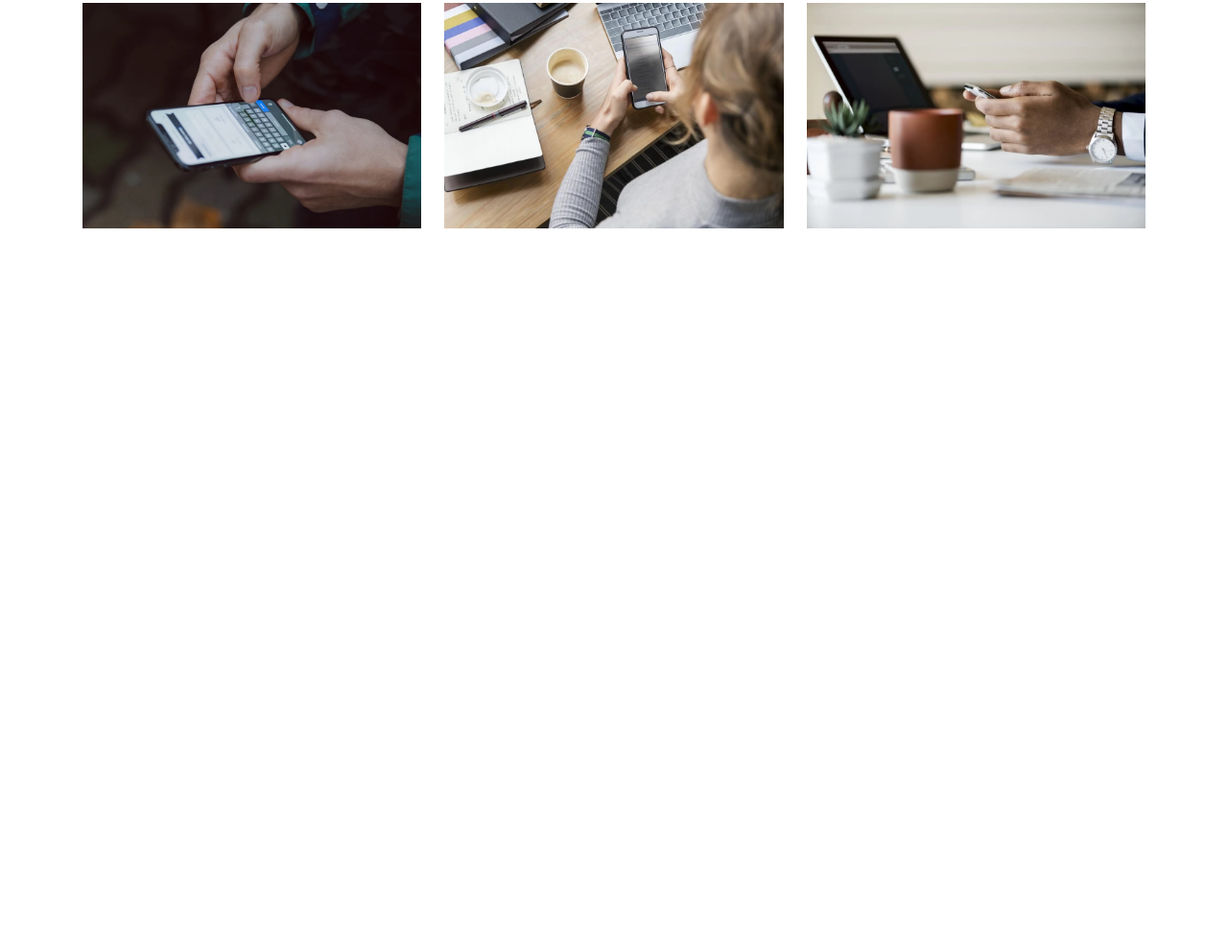
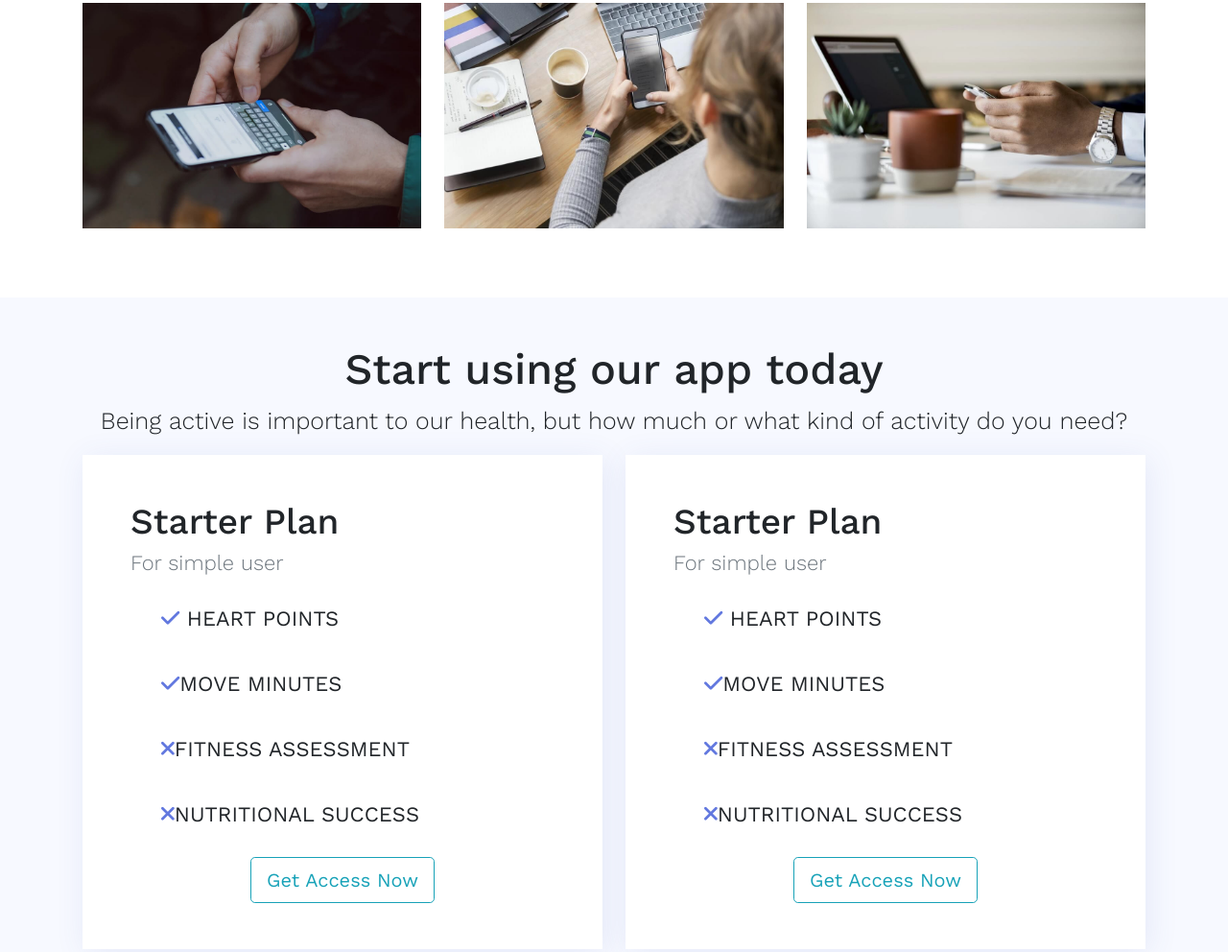
Before and after one commit to Mdhasan112/Bootstrap-AppAMP-Theme-project, a plain HTML site: page index.html in a window 1280 px wide. Shown: the part 2697-3689 px from the top of the page at 96% size. Before the commit the page ends 3007 px from the top, so only its background shows below. Drawn offline with nearby package versions, Linux system fonts and the light colour scheme.

Commit message:
pricing-section

```diff
--- a/index.html
+++ b/index.html
@@ -288,6 +288,62 @@
  </div>
 </section>
 
+<section class="pricing-table-section py-5" >
+  <div class="container">
+
+    <div class="row">
+      <div class="col">
+        <div class="pricing-table-heading text-center">
+          <h1>Start using our app today</h1>
+          <p class="lead">Being active is important to our health, but how much or what kind of activity do you need?</p>
+        </div>
+      </div>
+    </div>
+
+    <div class="row">
+
+      <div class="col-lg-6">
+        <div class="pricing-table-item py-5">
+          <h2> Starter Plan</h2>
+          <h5 class="text-muted">For simple user</h5>
+
+          <ul>
+            <li> <span><i class="fas fa-check"></i></span> HEART POINTS</li>
+            <li> <span><i class="fas fa-check"></i></span>MOVE MINUTES</li>
+            <li><span><i class="fas fa-times"></i></span>FITNESS ASSESSMENT</li>
+            <li><span><i class="fas fa-times"></i></span>NUTRITIONAL SUCCESS</li>
+          </ul>
+         <div class="pricing-item-button text-center">
+          <a href="#">
+            <button class="btn btn- btn-outline-info btn-lg">Get Access Now</button>
+          </a>
+         </div>
+        </div>
+      </div>
+
+      <div class="col-lg-6">
+        <div class="pricing-table-item py-5">
+          <h2> Starter Plan</h2>
+          <h5 class="text-muted">For simple user</h5>
+
+          <ul>
+            <li> <span><i class="fas fa-check"></i></span> HEART POINTS</li>
+            <li> <span><i class="fas fa-check"></i></span>MOVE MINUTES</li>
+            <li><span><i class="fas fa-times"></i></span>FITNESS ASSESSMENT</li>
+            <li><span><i class="fas fa-times"></i></span>NUTRITIONAL SUCCESS</li>
+          </ul>
+         <div class="pricing-item-button text-center">
+          <a href="#">
+            <button class="btn btn- btn-outline-info btn-lg">Get Access Now</button>
+          </a>
+         </div>
+        </div>
+      </div>
+
+    </div>
+  </div>
+</section>
+
     <!-- Optional JavaScript -->
     <!-- Popper.js first, then Bootstrap JS -->
     <script src="https://cdn.jsdelivr.net/npm/popper.js@1.16.0/dist/umd/popper.min.js" integrity="sha384-Q6E9RHvbIyZFJoft+2mJbHaEWldlvI9IOYy5n3zV9zzTtmI3UksdQRVvoxMfooAo" crossorigin="anonymous"></script>
--- a/style.css
+++ b/style.css
@@ -117,3 +117,48 @@ img{
     opacity: 1;
     visibility: visible;
 }
+
+/* pricing-table-section */
+.pricing-table-section{
+    background: #f7f9ff;
+}
+
+.pricing-table-heading{}
+.pricing-table-heading h1{
+    font-size: 45px;
+}
+.pricing-table-heading p{
+    font-size: 25px;
+}
+
+.pricing-table-item{
+    background: white;
+    padding: 50px;
+    box-shadow: 2.5px 4.33px 30px 0 rgb(64 87 191 / 10%)
+}
+
+.pricing-table-item h2{
+    font-size: 37px;
+}
+.pricing-table-item h5{
+    font-size: 22px;
+    font-weight: 300;
+}
+
+.pricing-table-item ul{
+    list-style: none;
+    padding-left: none;
+}
+.pricing-table-item li{
+    font-size: 22px;
+    margin-top: 20px;
+    margin-bottom: 20px;
+    line-height: 3rem;
+}
+.pricing-table-item span{
+    font-size: 22px;
+    color: #6278df;
+
+}
+
+.pricing-item-button{}
```
